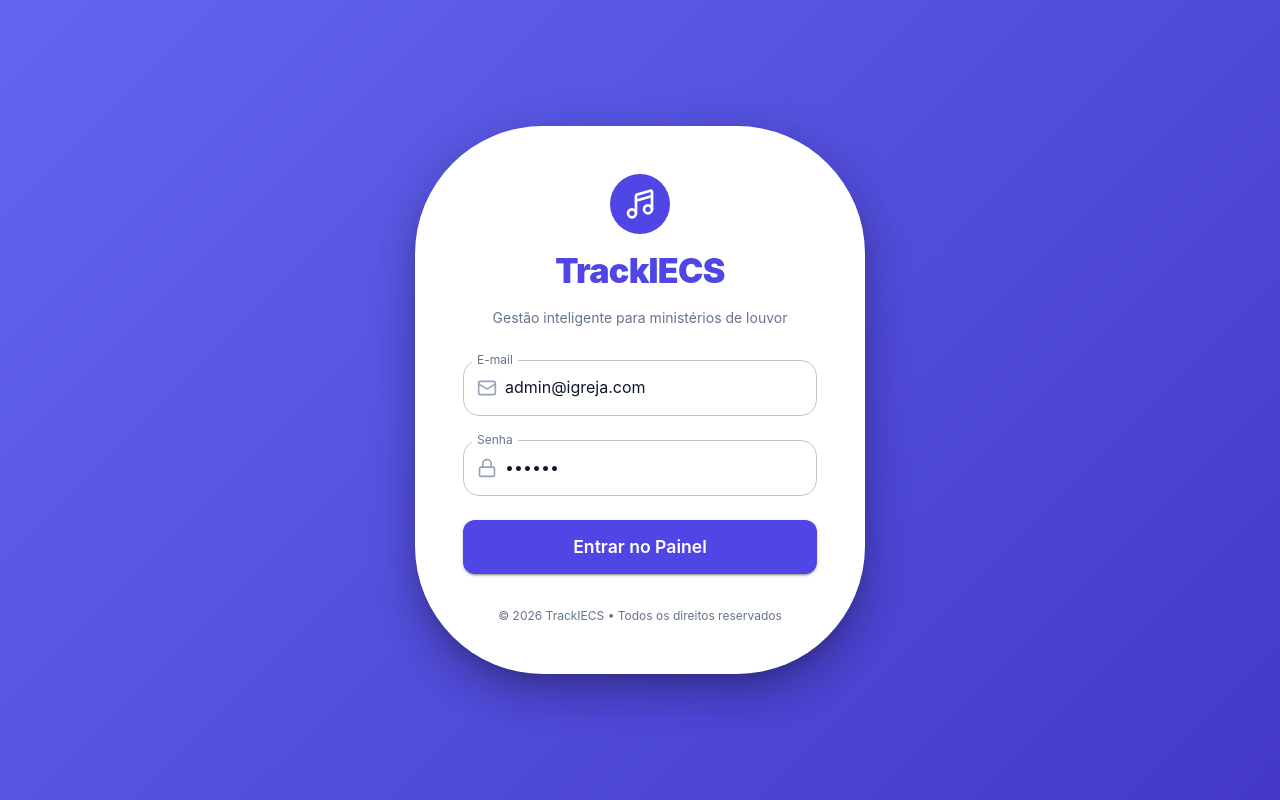
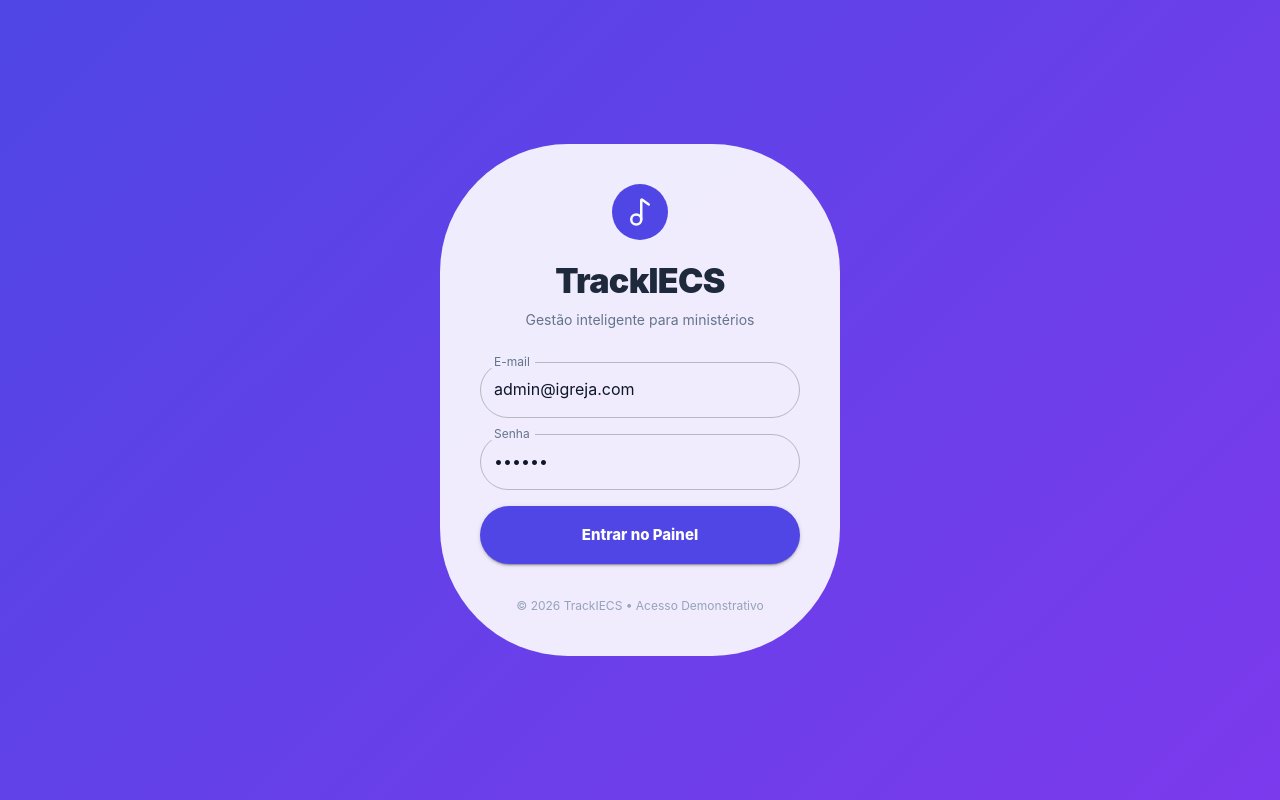
Before and after one commit to eudollyn/trackiecs-app, a React (Vite) app: page /login in a window 1280 px wide. Built offline with nearby package versions, Linux system fonts and the light colour scheme; no server answers; the database is empty.

Commit message:
Corrige erros de build para deploy

```diff
--- a/src/pages/LoginPage.tsx
+++ b/src/pages/LoginPage.tsx
@@ -1,97 +1,60 @@
 import React from 'react';
-import { Box, Button, Typography, Paper, Stack, TextField, InputAdornment } from '@mui/material';
-import { Mail, Lock, Music4 } from 'lucide-react';
+import { Box, Paper, Typography, TextField, Button, Stack, Avatar } from '@mui/material';
+import { Music2, Lock } from 'lucide-react';
 import { useAppStore } from '../store/useAppStore';
 
 export default function LoginPage() {
   const login = useAppStore((state) => state.login);
 
-  const handleSubmit = (e: React.FormEvent) => {
+  const handleEntrar = (e: React.FormEvent) => {
     e.preventDefault();
-    login(); // No nosso store simplificado, ele apenas muda isAuth para true
+    login({
+      id: '1',
+      nome: 'Administrador',
+      email: 'admin@igreja.com'
+    });
   };
 
   return (
     <Box sx={{
-      height: '100vh',
-      display: 'flex',
-      alignItems: 'center',
-      justifyContent: 'center',
-      background: 'linear-gradient(135deg, #6366f1 0%, #4338ca 100%)',
-      p: 2
+      minHeight: '100vh', display: 'flex', alignItems: 'center', justifyContent: 'center',
+      background: 'linear-gradient(135deg, #4f46e5 0%, #7c3aed 100%)'
     }}>
-      <Paper elevation={24} sx={{
-        p: { xs: 4, md: 6 },
-        width: '100%',
-        maxWidth: 450,
-        borderRadius: 8,
-        textAlign: 'center'
+      <Paper elevation={0} sx={{
+        p: 5, width: '100%', maxWidth: 400, borderRadius: 8, textAlign: 'center',
+        background: 'rgba(255, 255, 255, 0.9)', backdropFilter: 'blur(10px)'
       }}>
-        <Stack spacing={2} alignItems="center" sx={{ mb: 4 }}>
-          <Box sx={{
-            width: 60,
-            height: 60,
-            bgcolor: 'primary.main',
-            borderRadius: 4,
-            display: 'flex',
-            alignItems: 'center',
-            justifyContent: 'center',
-            color: 'white',
-            mb: 1
-          }}>
-            <Music4 size={32} />
-          </Box>
-          <Typography variant="h4" fontWeight={900} color="primary">
-            TrackIECS
-          </Typography>
-          <Typography variant="body2" color="text.secondary">
-            Gestão inteligente para ministérios de louvor
-          </Typography>
-        </Stack>
+        <Avatar sx={{ m: '0 auto 20px', bgcolor: '#4f46e5', width: 56, height: 56 }}>
+          <Music2 size={30} />
+        </Avatar>
 
-        <Box component="form" onSubmit={handleSubmit}>
-          <Stack spacing={3}>
+        <Typography variant="h4" fontWeight={900} sx={{ color: '#1e293b', mb: 1 }}>TrackIECS</Typography>
+        <Typography variant="body2" sx={{ color: '#64748b', mb: 4 }}>Gestão inteligente para ministérios</Typography>
+
+        <form onSubmit={handleEntrar}>
+          <Stack spacing={2}>
             <TextField
-              fullWidth
-              label="E-mail"
-              placeholder="seu@email.com"
+              fullWidth label="E-mail" variant="outlined"
               defaultValue="admin@igreja.com"
-              InputProps={{
-                startAdornment: (
-                  <InputAdornment position="start">
-                    <Mail size={20} color="#94a3b8" />
-                  </InputAdornment>
-                ),
-              }}
+              sx={{ '& .MuiOutlinedInput-root': { borderRadius: 3 } }}
             />
             <TextField
-              fullWidth
-              label="Senha"
-              type="password"
-              placeholder="••••••••"
+              fullWidth label="Senha" type="password" variant="outlined"
               defaultValue="123456"
-              InputProps={{
-                startAdornment: (
-                  <InputAdornment position="start">
-                    <Lock size={20} color="#94a3b8" />
-                  </InputAdornment>
-                ),
-              }}
+              sx={{ '& .MuiOutlinedInput-root': { borderRadius: 3 } }}
             />
             <Button
               type="submit"
-              variant="contained"
-              size="large"
-              fullWidth
-              sx={{ py: 1.5, fontSize: '1.1rem' }}
+              fullWidth variant="contained" size="large"
+              sx={{ py: 2, borderRadius: 3, bgcolor: '#4f46e5', fontWeight: 800, mt: 2 }}
             >
               Entrar no Painel
             </Button>
           </Stack>
-        </Box>
+        </form>
 
-        <Typography variant="caption" color="text.secondary" sx={{ mt: 4, display: 'block' }}>
-          &copy; {new Date().getFullYear()} TrackIECS • Todos os direitos reservados
+        <Typography variant="caption" sx={{ display: 'block', mt: 4, color: '#94a3b8' }}>
+          © 2026 TrackIECS • Acesso Demonstrativo
         </Typography>
       </Paper>
     </Box>
--- a/src/store/useAppStore.ts
+++ b/src/store/useAppStore.ts
@@ -15,12 +15,23 @@ interface TrackIECSState {
   addMembro: (m: any) => Promise<void>;
   upsertEvento: (ev: any) => Promise<void>;
   deleteEvento: (id: string) => Promise<void>;
+
+  isAuth: boolean;
+  user: User | null;
+  login: (userData: User) => void;
+  logout: () => void;
+
 }
 
 export const useAppStore = create<TrackIECSState>((set, get) => ({
   musicas: [],
   membros: [],
   eventos: [],
+
+  isAuth: false, // Começa deslogado
+  user: null,
+  login: (u) => set({ isAuth: true, user: u }),
+  logout: () => set({ isAuth: false, user: null }),
 
   fetchInitialData: async () => {
     const { data: mus } = await supabase.from('musicas').select('*');
```
